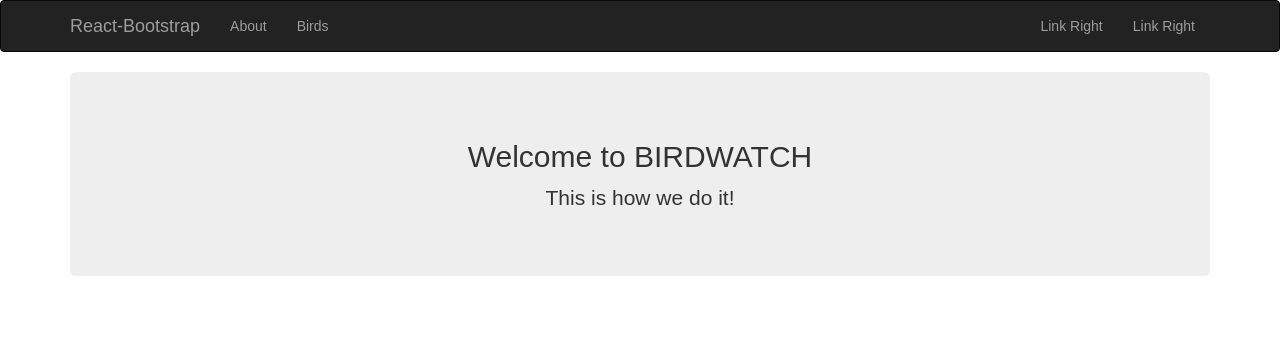
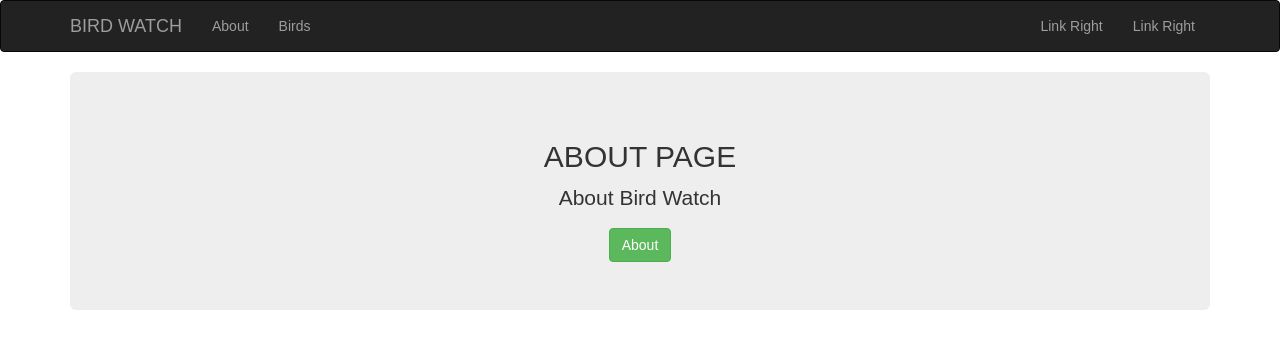
Before and after one commit to LeeGing/Bird-Watch, a React (Create React App) app in the folder client/: page /about in a window 1280 px wide. Shown: the top 348 px of the page. Built offline with nearby package versions, Linux system fonts and the light colour scheme.

Commit message:
react-router-dom added

```diff
--- a/client/src/App.js
+++ b/client/src/App.js
@@ -1,17 +1,23 @@
 import React, { Component } from 'react';
 import logo from './logo.svg';
 import './App.css';
+import { BrowserRouter as Router, Route } from 'react-router-dom';
 import Home from './components/Home';
 import Navbar from './components/CustomNavbar';
+import About from './components/About';
+
 
 
 class App extends Component {
   render() {
     return (
-      <div className="App">
-        <Navbar />
-        <Home/>
-      </div>
+      <Router>
+        <div className="App">
+          <Navbar />
+          <Route exact path="/" component={Home} />
+          <Route path="/about" component={About} />
+        </div>
+      </Router>
     );
   }
 }
--- a/client/src/components/About.jsx
+++ b/client/src/components/About.jsx
@@ -0,0 +1,20 @@
+import React, { Component } from 'react';
+import { Jumbotron, Grid, Row, Col, Image, Button } from 'react-bootstrap';
+import { Link } from 'react-router-dom';
+import './Home.css';
+
+export default class About extends Component {
+  render() {
+    return (
+      <Grid>
+        <Jumbotron>
+          <h2> ABOUT PAGE</h2>
+          <p> About Bird Watch </p>
+          <Link to="/about">
+            <Button bsStyle="success"> About </Button>
+          </Link>
+        </Jumbotron>
+      </Grid>
+    )
+  }
+}
--- a/client/src/components/CustomNavbar.jsx
+++ b/client/src/components/CustomNavbar.jsx
@@ -1,6 +1,7 @@
 import React, { Component } from 'react';
 import {Nav, Navbar, NavItem, NavDropdown, MenuItem, Tabs, ButtonToolbar, Button, Table, ButtonGroup, Row, Col, Grid, Panel, FormGroup, FormControl} from 'react-bootstrap';
 import './CustomNavbar.css';
+import { Link } from 'react-router-dom';
 
 
 export default class CustomNavbar extends Component {
@@ -9,7 +10,7 @@ export default class CustomNavbar extends Component {
       <Navbar inverse collapseOnSelect>
   <Navbar.Header>
     <Navbar.Brand>
-      <a href="#brand">React-Bootstrap</a>
+      <Link to="/">BIRD WATCH</Link>
     </Navbar.Brand>
     <Navbar.Toggle />
   </Navbar.Header>
--- a/client/src/components/Home.jsx
+++ b/client/src/components/Home.jsx
@@ -1,5 +1,6 @@
 import React, { Component } from 'react';
 import { Jumbotron, Grid, Row, Col, Image, Button } from 'react-bootstrap';
+import { Link } from 'react-router-dom';
 import './Home.css';
 
 export default class Home extends Component {
@@ -9,6 +10,9 @@ export default class Home extends Component {
         <Jumbotron>
           <h2> Welcome to BIRDWATCH </h2>
           <p> This is how we do it! </p>
+          <Link to="/about">
+            <Button bsStyle="success"> About </Button>
+          </Link>
         </Jumbotron>
       </Grid>
     )
```
Also changed, not shown: 1 other file (tests, documents, lock files or other folders).
